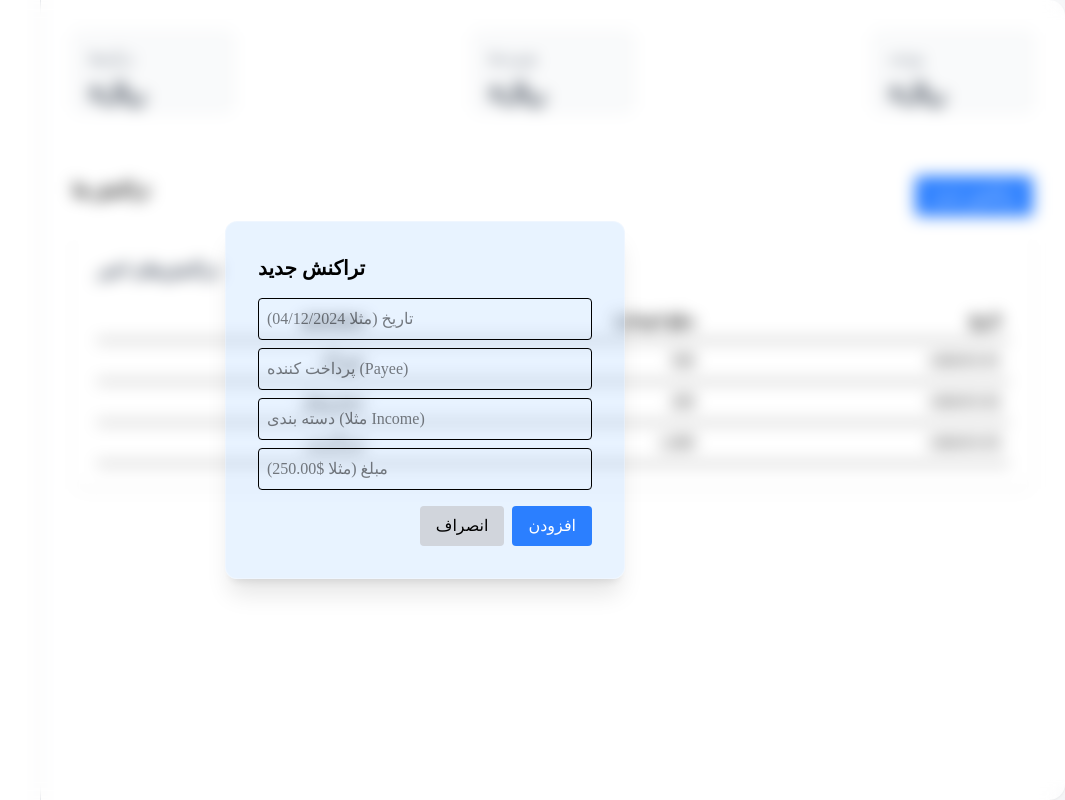
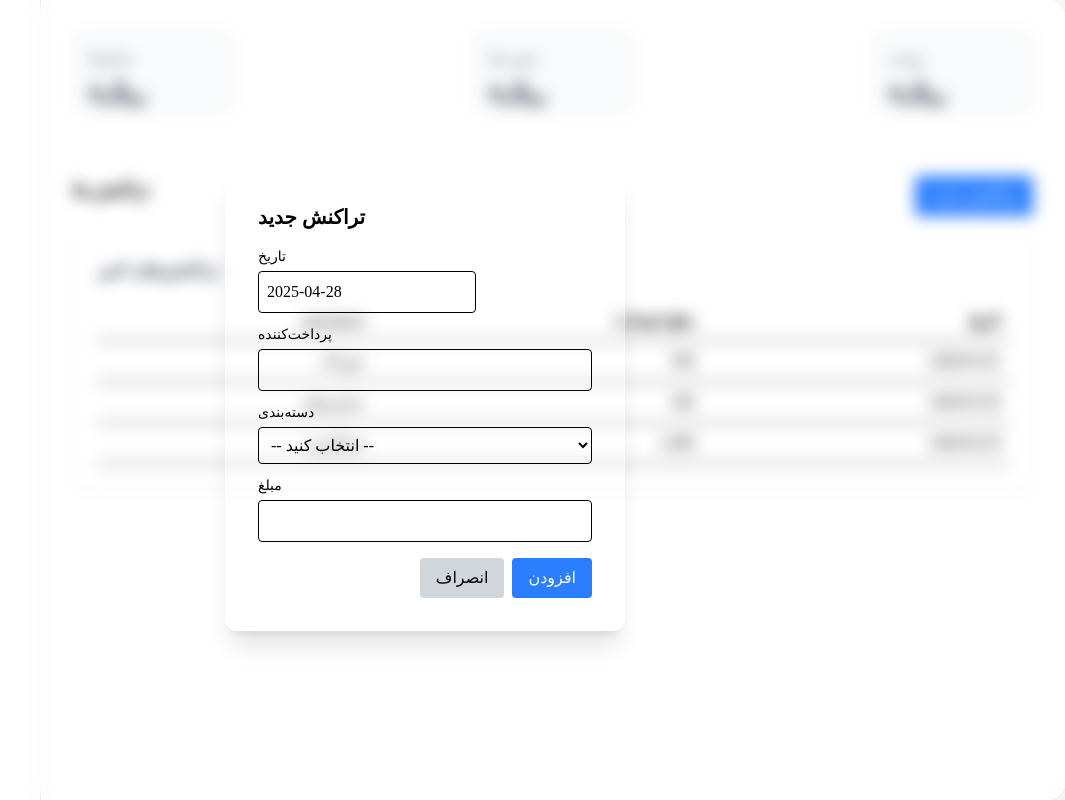
Before and after one commit to Lo-Agency/cyp-app, a React app: page /Dashbord in a window 1280 px wide. Both pictures are taken after a click on the button "تراکنش جدید". Shown: the whole page, without its empty margins (215-1280 px from the left). Built offline with nearby package versions, Linux system fonts and the light colour scheme; the HTML template or start-up script is replaced by a standard one; a web font is replaced by a local one.

Commit message:
feat: add Modal component for transaction input and integrate with Dashboard

```diff
--- a/package.json
+++ b/package.json
@@ -10,8 +10,10 @@
     "preview": "vite preview"
   },
   "dependencies": {
+    "@hassanmojab/react-modern-calendar-datepicker": "^3.1.7",
     "@tailwindcss/vite": "^4.1.3",
     "react": "^19.0.0",
+    "react-datepicker": "^8.3.0",
     "react-dom": "^19.0.0",
     "react-router": "^7.5.0",
     "react-router-dom": "^7.5.0",
--- a/src/component/dashbord/Dashbord.tsx
+++ b/src/component/dashbord/Dashbord.tsx
@@ -1,5 +1,6 @@
 import { useState } from "react";
 import Cards from "./Cards";
+import Modal from "./Modaltransaction";
 
 const cardlist = [
   { title: "درآمدها", amount: "0ریال" },
@@ -15,24 +16,21 @@ export default function Dashboard() {
   ]);
 
   const [showModal, setShowModal] = useState(false);
-  const [newTransaction, setNewTransaction] = useState({
-    date: "",
-    payee: "",
-    category: "",
-    amount: "",
-  });
 
-  const handleAddTransaction = () => {
-    setTransactions([
-      ...transactions,
+  const handleAddTransaction = (transaction: {
+    date: string;
+    payee: string;
+    category: string;
+    amount: string;
+  }) => {
+    setTransactions((prev) => [
+      ...prev,
       {
-        ...newTransaction,
-        id: transactions.length + 1,
-        amount: parseFloat(newTransaction.amount) || 0,
+        ...transaction,
+        id: prev.length + 1,
+        amount: parseFloat(transaction.amount), // Convert amount to number
       },
     ]);
-    setNewTransaction({ date: "", payee: "", category: "", amount: "" });
-    setShowModal(false);
   };
 
   return (
@@ -88,71 +86,12 @@ export default function Dashboard() {
         </div>
       </div>
 
-      {/* Modal */}
+      {/* استفاده از کامپوننت Modal */}
       {showModal && (
-        <div className="fixed inset-0 bg-opacity-30 backdrop-blur-sm flex items-center justify-center z-50">
-          <div className="bg-blue-300/20 backdrop-blur-md border border-white/30 text-black p-8 rounded-xl w-[400px] relative shadow-xl">
-            <h3 className="text-xl font-bold mb-4">تراکنش جدید</h3>
-
-            <input
-              type="text"
-              placeholder="تاریخ (مثلا 04/12/2024)"
-              value={newTransaction.date}
-              onChange={(e) =>
-                setNewTransaction({ ...newTransaction, date: e.target.value })
-              }
-              className="w-full mb-2 p-2 border rounded"
-            />
-
-            <input
-              type="text"
-              placeholder="پرداخت کننده (Payee)"
-              value={newTransaction.payee}
-              onChange={(e) =>
-                setNewTransaction({ ...newTransaction, payee: e.target.value })
-              }
-              className="w-full mb-2 p-2 border rounded"
-            />
-
-            <input
-              type="text"
-              placeholder="دسته بندی (مثلا Income)"
-              value={newTransaction.category}
-              onChange={(e) =>
-                setNewTransaction({
-                  ...newTransaction,
-                  category: e.target.value,
-                })
-              }
-              className="w-full mb-2 p-2 border rounded"
-            />
-
-            <input
-              type="text"
-              placeholder="مبلغ (مثلا $250.00)"
-              value={newTransaction.amount}
-              onChange={(e) =>
-                setNewTransaction({ ...newTransaction, amount: e.target.value })
-              }
-              className="w-full mb-4 p-2 border rounded"
-            />
-
-            <div className="flex justify-end gap-2">
-              <button
-                className="bg-gray-300 px-4 py-2 rounded"
-                onClick={() => setShowModal(false)}
-              >
-                انصراف
-              </button>
-              <button
-                className="bg-blue-500 text-white px-4 py-2 rounded"
-                onClick={handleAddTransaction}
-              >
-                افزودن
-              </button>
-            </div>
-          </div>
-        </div>
+        <Modal
+          onClose={() => setShowModal(false)}
+          onAdd={handleAddTransaction}
+        />
       )}
     </div>
   );
--- /dev/null
+++ b/src/component/dashbord/Modaltransaction.tsx
@@ -0,0 +1,148 @@
+import { useState } from "react";
+import DatePicker from "react-datepicker";
+import "react-datepicker/dist/react-datepicker.css";
+
+const categories = [
+  "درآمد",
+  "خوراک",
+  "مسکن",
+  "حمل و نقل",
+  "سرگرمی",
+  "موارد دیگر",
+];
+
+interface ModalProps {
+  onClose: () => void;
+  onAdd: (transaction: {
+    date: string;
+    payee: string;
+    category: string;
+    amount: string;
+  }) => void;
+}
+
+export default function Modal({ onClose, onAdd }: ModalProps) {
+  const [newTransaction, setNewTransaction] = useState<{
+    date: Date;
+    payee: string;
+    category: string;
+    amount: string;
+  }>({
+    date: new Date(),
+    payee: "",
+    category: "",
+    amount: "",
+  });
+
+  const [formErrors, setFormErrors] = useState<{
+    payee?: string;
+    amount?: string;
+    category?: string;
+  }>({});
+
+  const handleSubmit = () => {
+    const errors: { payee?: string; amount?: string; category?: string } = {};
+    if (!newTransaction.payee) errors.payee = "پرداخت‌کننده را وارد کنید";
+    if (!newTransaction.amount || isNaN(parseFloat(newTransaction.amount)))
+      errors.amount = "مبلغ معتبر وارد کنید";
+    if (!newTransaction.category) errors.category = "دسته‌بندی انتخاب کنید";
+
+    if (Object.keys(errors).length > 0) {
+      setFormErrors(errors);
+      return;
+    }
+
+    // تبدیل تاریخ به رشته قابل خواندن
+    const formatted = {
+      ...newTransaction,
+      date: newTransaction.date.toLocaleDateString("en-CA"), // yyyy-mm-dd
+      amount: `$${parseFloat(newTransaction.amount).toFixed(2)}`,
+    };
+
+    onAdd(formatted); // ارسال به کامپوننت والد
+    onClose(); // بستن مودال
+  };
+
+  return (
+    <div className="fixed inset-0 bg-opacity-30 backdrop-blur-sm flex items-center justify-center z-50">
+      <div className="bg-white/20 backdrop-blur-md border border-white/30 text-black p-8 rounded-xl w-[400px] relative shadow-xl">
+        <h3 className="text-xl font-bold mb-4">تراکنش جدید</h3>
+
+        <div className="mb-3">
+          <label className="block text-sm mb-1">تاریخ</label>
+          <DatePicker
+            selected={newTransaction.date}
+            onChange={(date) =>
+              setNewTransaction({ ...newTransaction, date: date || new Date() })
+            }
+            className="w-full border rounded p-2"
+            dateFormat="yyyy-MM-dd"
+          />
+        </div>
+
+        <div className="mb-3">
+          <label className="block text-sm mb-1">پرداخت‌کننده</label>
+          <input
+            type="text"
+            value={newTransaction.payee}
+            onChange={(e) =>
+              setNewTransaction({ ...newTransaction, payee: e.target.value })
+            }
+            className="w-full border rounded p-2"
+          />
+          {formErrors.payee && (
+            <p className="text-red-500 text-sm">{formErrors.payee}</p>
+          )}
+        </div>
+
+        <div className="mb-3">
+          <label className="block text-sm mb-1">دسته‌بندی</label>
+          <select
+            value={newTransaction.category}
+            onChange={(e) =>
+              setNewTransaction({ ...newTransaction, category: e.target.value })
+            }
+            className="w-full border rounded p-2"
+          >
+            <option value="">-- انتخاب کنید --</option>
+            {categories.map((cat) => (
+              <option key={cat} value={cat}>
+                {cat}
+              </option>
+            ))}
+          </select>
+          {formErrors.category && (
+            <p className="text-red-500 text-sm">{formErrors.category}</p>
+          )}
+        </div>
+
+        <div className="mb-4">
+          <label className="block text-sm mb-1">مبلغ</label>
+          <input
+            type="text"
+            value={newTransaction.amount}
+            onChange={(e) =>
+              setNewTransaction({ ...newTransaction, amount: e.target.value })
+            }
+            className="w-full border rounded p-2"
+          />
+          {formErrors.amount && (
+            <p className="text-red-500 text-sm">{formErrors.amount}</p>
+          )}
+        </div>
+
+        <div className="flex justify-end gap-2">
+          <button onClick={onClose} className="bg-gray-300 px-4 py-2 rounded">
+            انصراف
+          </button>
+          <button
+            onClick={handleSubmit}
+            className="bg-blue-500 text-white px-4 py-2 rounded"
+          >
+            افزودن
+          </button>
+        </div>
+      </div>
+    </div>
+  );
+}
```
Also changed, not shown: 1 other file (tests, documents, lock files or other folders).
